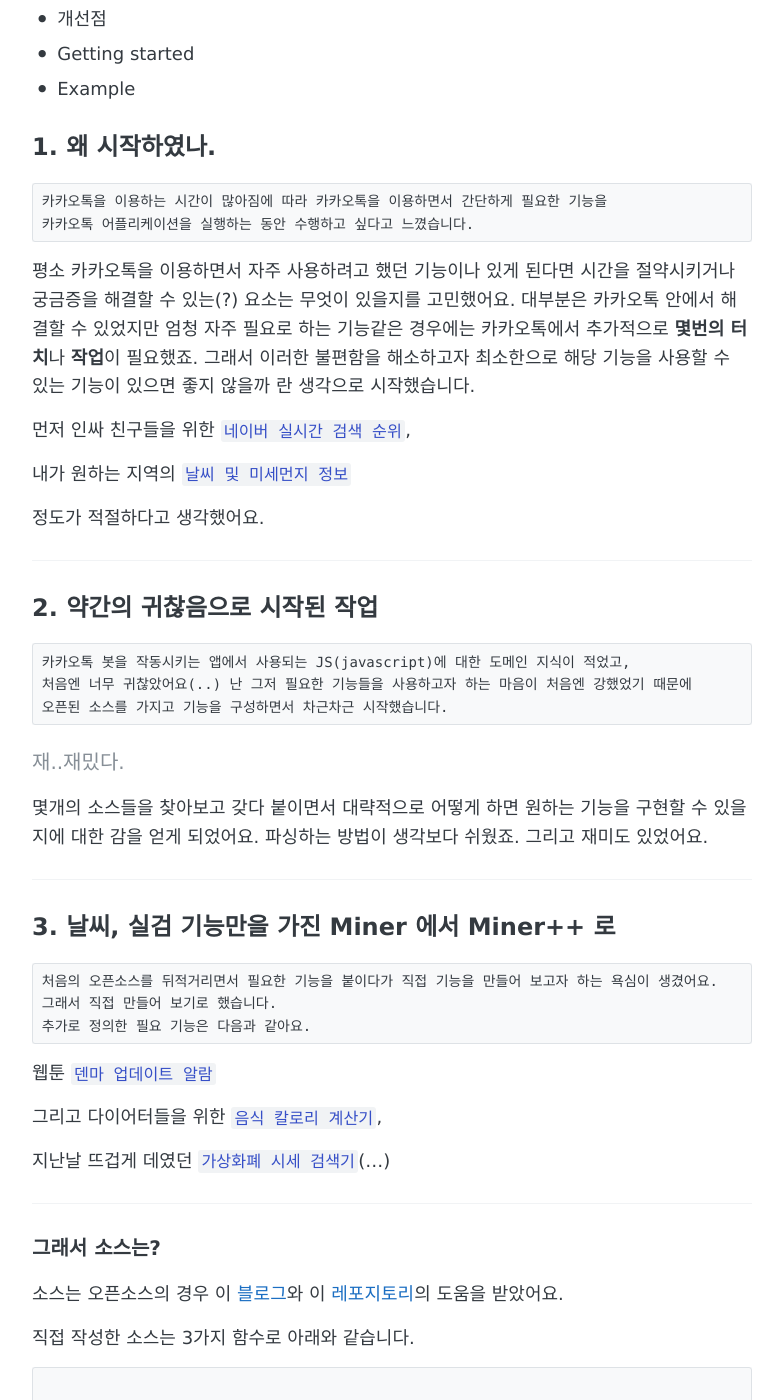
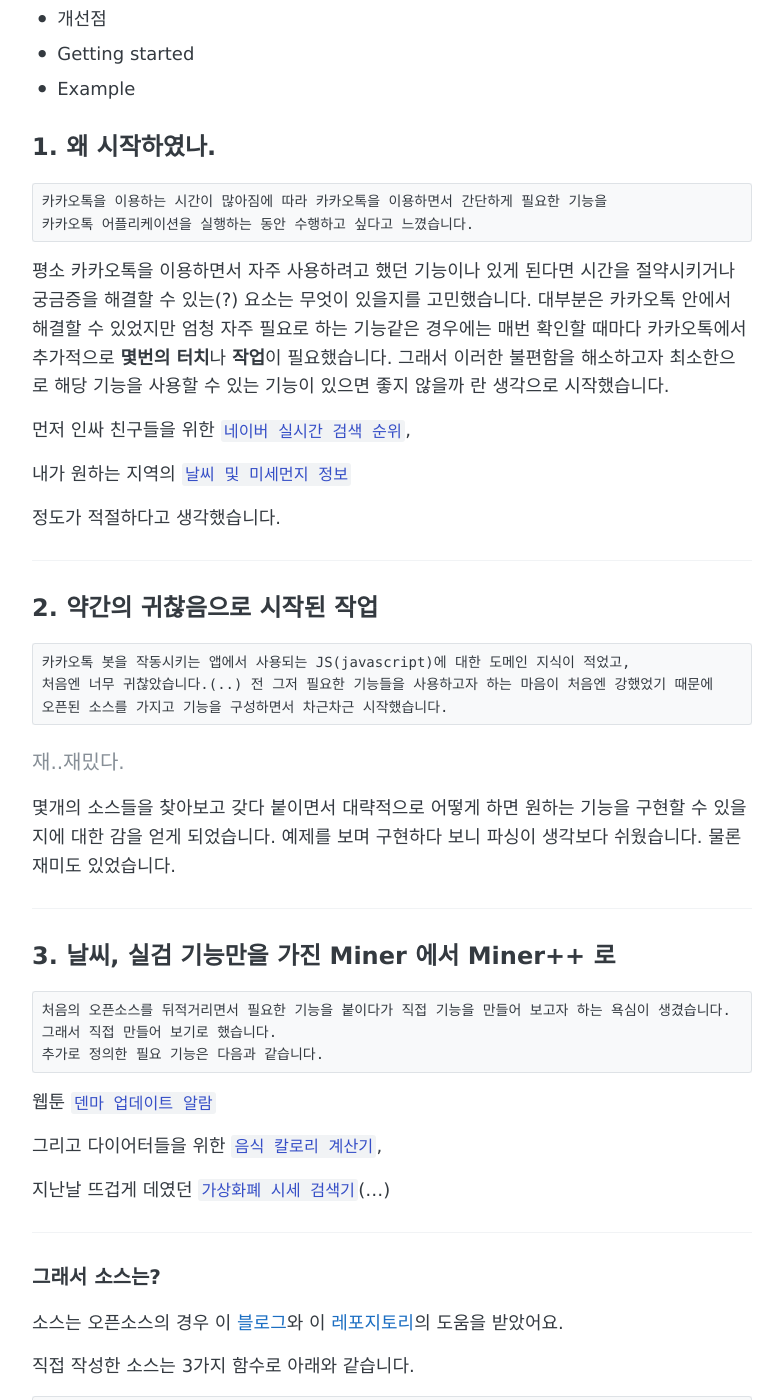
Before and after one commit to Leeheejin/leeheejin.github.io, a Jekyll site: the page built from _posts/2019-06-14-kakaotalk-bot.md, in a window 1280 px wide and 1400 px high, scrolled down 503 px. Shown: the whole window, without its empty margins (248-1031 px from the left). Built offline with Jekyll 4.4.1, drawn with Linux system fonts in a browser that asks for light colours; some of the changed text lies outside the part shown.

Commit message:
Update 2019-06-14-kakaotalk-bot.md

````diff
--- a/_posts/2019-06-14-kakaotalk-bot.md
+++ b/_posts/2019-06-14-kakaotalk-bot.md
@@ -24,15 +24,15 @@ comments: true
 ```
 
 평소 카카오톡을 이용하면서 자주 사용하려고 했던 기능이나 있게 된다면 시간을 절약시키거나
-궁금증을 해결할 수 있는(?) 요소는 무엇이 있을지를 고민했어요. 대부분은 카카오톡 안에서 해결할 수 있었지만
-엄청 자주 필요로 하는 기능같은 경우에는 카카오톡에서 추가적으로 **몇번의 터치**나 **작업**이 필요했죠.
+궁금증을 해결할 수 있는(?) 요소는 무엇이 있을지를 고민했습니다. 대부분은 카카오톡 안에서 해결할 수 있었지만
+엄청 자주 필요로 하는 기능같은 경우에는 매번 확인할 때마다 카카오톡에서 추가적으로 **몇번의 터치**나 **작업**이 필요했습니다.
 그래서 이러한 불편함을 해소하고자 최소한으로 해당 기능을 사용할 수 있는 기능이 있으면 좋지 않을까 란 생각으로 시작했습니다.
 
 먼저 인싸 친구들을 위한 `네이버 실시간 검색 순위`,
 
 내가 원하는 지역의 `날씨 및 미세먼지 정보`
 
-정도가 적절하다고 생각했어요.
+정도가 적절하다고 생각했습니다.
 
 ---
 
@@ -40,23 +40,23 @@ comments: true
 
 ```
 카카오톡 봇을 작동시키는 앱에서 사용되는 JS(javascript)에 대한 도메인 지식이 적었고,
-처음엔 너무 귀찮았어요(..) 난 그저 필요한 기능들을 사용하고자 하는 마음이 처음엔 강했었기 때문에
+처음엔 너무 귀찮았습니다.(..) 전 그저 필요한 기능들을 사용하고자 하는 마음이 처음엔 강했었기 때문에
 오픈된 소스를 가지고 기능을 구성하면서 차근차근 시작했습니다.
 ```
 
 #### 재..재밌다.
 
 몇개의 소스들을 찾아보고 갖다 붙이면서 대략적으로 어떻게 하면 원하는 기능을 구현할 수 있을지에 대한
-감을 얻게 되었어요. 파싱하는 방법이 생각보다 쉬웠죠. 그리고 재미도 있었어요.
+감을 얻게 되었습니다. 예제를 보며 구현하다 보니 파싱이 생각보다 쉬웠습니다. 물론 재미도 있었습니다.
 
 ---
 
 ## 3. 날씨, 실검 기능만을 가진 Miner 에서 Miner++ 로
 
 ```
-처음의 오픈소스를 뒤적거리면서 필요한 기능을 붙이다가 직접 기능을 만들어 보고자 하는 욕심이 생겼어요.
+처음의 오픈소스를 뒤적거리면서 필요한 기능을 붙이다가 직접 기능을 만들어 보고자 하는 욕심이 생겼습니다.
 그래서 직접 만들어 보기로 했습니다.
-추가로 정의한 필요 기능은 다음과 같아요.
+추가로 정의한 필요 기능은 다음과 같습니다.
 ```
 
 웹툰 `덴마 업데이트 알람`
@@ -126,8 +126,8 @@ function getLastDenma() {
 
 덴마 알람의 경우 쓰레드에서 해당 탐색을 돌려야 했습니다.
 그래서 전역으로 쓰레드를 돌리다 보니까 모든 채팅방에서 알람 기능을 원하지 않아도
-작동하는 현상을 확인했고, 이것은 명백한 `사이드 이펙트`라고 생각했어요.
-또한, 쓰레드가 내 관리 하에서 올바르게 돌아가고 있다는 확신이 필요했고요.
+작동하는 현상을 확인했고, 이것은 명백한 `사이드 이펙트`라고 생각했습니다.
+또한, 쓰레드가 내 관리 하에서 올바르게 돌아가고 있다는 확신이 필요했습니다.
 그래서 스레드를 제어할 수 있는 수단으로 전역 변수에 쓰레드가 돌아가고 있는
 해당 채팅방 이름을 담아 그 방에만 업데이트 알람 메시지를 던져 주고
 또 알람을 켜고 끌 수 있게 조절하기로 했습니다.
@@ -212,13 +212,13 @@ function getLastDenma() {
 ![getting-started-03](https://github.com/Leeheejin/leeheejin.github.io/blob/master/images/2019-06-14/getting-started-03.jpeg?raw=true)
 
 여기다가 소스 코드를 적고 오른쪽 하단의 **플로피 디스켓** 모양을 누르면 소스를 저장할 수 있습니다.
-소스는 항상 잘 저장해 주세요!
+소스는 항상 잘 저장합시다!
 
 
 ![getting-started-04](https://github.com/Leeheejin/leeheejin.github.io/blob/master/images/2019-06-14/getting-started-04.jpeg?raw=true)
 
 그 뒤 메인 화면에서 **스크립트 리로드** 버튼을 눌러 현재의 소스를 반영할 수 있습니다.
-<mark> 참! 봇 작동 항목에 슬라이드 바를 활성화 해주는 것을 잊지 마세요! </mark>
+<mark> 참! 봇 작동 항목에 슬라이드 바를 활성화 해주는 것을 잊으면 안됩니다. </mark>
 
 ---
 
````
